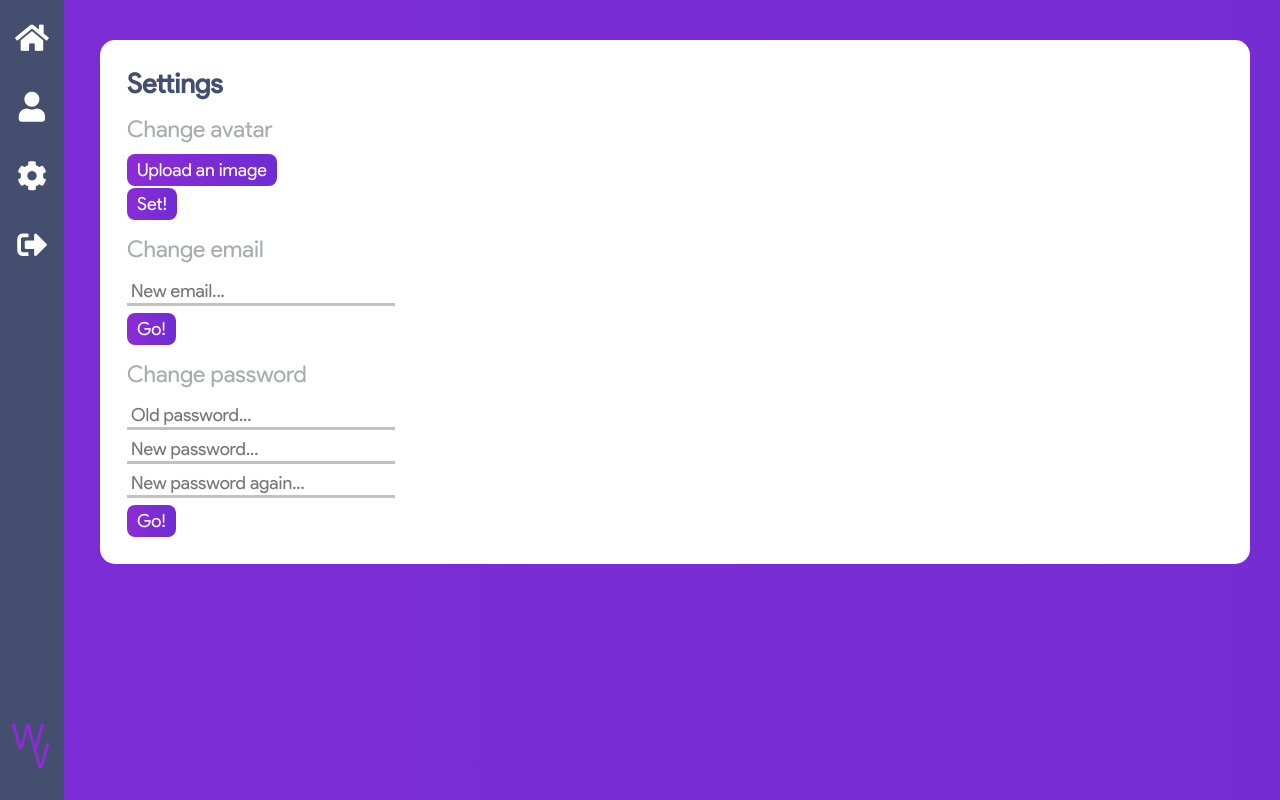
After one commit to MartonDev/WordVersus, a PHP site: page /dashboard/settings.php in a window 1280 px wide. The commit adds this page. Run offline with PHP 8.4, Linux system fonts and the light colour scheme; some libraries are stand-ins or nearby versions.

Commit message:
Custom file inputs, uploaded image preview

```diff
--- a/assets/css/dashboard.css
+++ b/assets/css/dashboard.css
@@ -171,11 +171,135 @@
 
 }
 
+.main .table {
+
+  padding: 20px;
+  border-radius: 8px;
+  background-color: #a9abacb8;
+  width: 60%;
+
+}
+
+.main .table .stats {
+
+  border-collapse: collapse;
+  width: 100%;
+
+}
+
+.main .table .stats tr {
+
+  color: #444f70;
+
+}
+
+.main .table .stats .value {
+
+  color: #8C2CD6;
+
+}
+
+.text-input {
+
+  outline: none;
+  border: none;
+  border-bottom: 3px solid #a9abacb8;
+  font-family: ProductSans;
+  font-weight: 200;
+  font-size: 18px;
+  padding-left: 4px;
+  color: grey;
+  margin-top: 7px;
+  display: block;
+  -webkit-transition: border-color 0.16s linear;
+  -ms-transition: border-color 0.16s linear;
+  transition: border-color 0.16s linear;
+
+}
+
+.text-input:focus {
+
+  border-color: #a9abac;
+  -webkit-transition: border-color 0.16s linear;
+  -ms-transition: border-color 0.16s linear;
+  transition: border-color 0.16s linear;
+
+}
+
+.submit-button {
+
+  outline: none;
+  border: none;
+  background: linear-gradient(270deg, #6f2cd3, #8c2cd6);
+  color: #fff;
+  font-family: ProductSans;
+  font-weight: 200;
+  font-size: 18px;
+  padding: 5px 10px 5px 10px;
+  border-radius: 8px;
+  cursor: pointer;
+  margin-top: 7px;
+  display: block;
+
+}
+
+.fileContainer {
+
+  overflow: hidden;
+  position: relative;
+  background: linear-gradient(270deg, #6f2cd3, #8c2cd6);
+  color: #fff;
+  font-family: ProductSans;
+  font-weight: 200;
+  font-size: 18px;
+  padding: 5px 10px 5px 10px;
+  border-radius: 8px;
+  cursor: pointer;
+  margin-top: 7px;
+
+}
+
+.fileContainer input[type=file] {
+
+  cursor: inherit;
+  display: block;
+  filter: alpha(opacity=0);
+  min-height: 100%;
+  min-width: 100%;
+  opacity: 0;
+  position: absolute;
+  right: 0;
+  text-align: right;
+  top: 0;
+
+}
+
+.imageElement {
+
+  width: 50px;
+  height: 50px;
+  display: block;
+  margin-top: 12px;
+
+}
+
 @media screen and (max-width: 790px) {
+
+  .dashboard .container .main {
+
+    max-height: 74vh;
+
+  }
 
   .dashboard .container .main .game-menu {
 
     width: 100%;
+
+  }
+
+  .main .table {
+
+    width: 80%;
 
   }
 
--- a/assets/inc/header.inc.php
+++ b/assets/inc/header.inc.php
@@ -39,6 +39,8 @@
     <meta name="msapplication-TileColor" content="#ffffff">
     <meta name="description" content="<?php echo SITE_DESCRIPTION ?>">
 
+    <?php echo "<!--Website made by Marton. Copyright (c) " . date("Y") . "-->"; ?>
+
   </head>
 
   <body onload="loadBody()">
--- a/assets/js/main.js
+++ b/assets/js/main.js
@@ -1,9 +1,44 @@
+var fileInputs = document.getElementsByClassName("fileinput");
+var fileTexts = document.getElementsByClassName("fileText");
+var imageElements = document.getElementsByClassName("imageElement");
+
 function loadBody() {
 
+  //loading animation
   var timeout = setTimeout(endAnimation, 1500);
   var loadingContainer = document.getElementById("loadingContainer");
   loadingContainer.style.width = "100%";
+
+  //author
   console.log("Welcome! Site made by Marton");
+
+  //file input style fiexes and file input previews
+  for(var i = 0; i < fileInputs.length; i++) {
+
+    var input = fileInputs[i];
+    var text = fileTexts[i];
+    var imageElement = imageElements[i];
+
+    imageElement.style.display = "none";
+
+    input.onchange = function() {
+
+      if(input.value.split('\\').pop() != "") {
+
+        text.innerHTML = "New profile picture will be: " + input.value.split('\\').pop();
+        imageElement.style.display = "block";
+        readImage(input, imageElement);
+
+      }else {
+
+        imageElement.style.display = "none";
+        text.innerHTML = "Upload an image";
+
+      }
+
+    };
+
+  }
 
 }
 
@@ -31,3 +66,22 @@ function openNav() {
   }
 
 }
+
+function readImage(input, imageElement) {
+
+  if (input.files && input.files[0]) {
+
+    var reader = new FileReader();
+
+    reader.onload = function(e) {
+
+      $(imageElement).attr('src', e.target.result);
+      $(imageElement).attr('alt', input.value.split('\\').pop());
+
+    }
+
+    reader.readAsDataURL(input.files[0]);
+
+  }
+
+}
--- /dev/null
+++ b/dashboard/settings.php
@@ -0,0 +1,72 @@
+<?php
+
+  $page = "Dashboard";
+
+  require '../assets/inc/header.inc.php';
+
+ ?>
+
+ <div class="dashboard">
+
+   <div class="sidenav">
+
+     <div class="menu">
+
+       <a href="index.php"><i class="fas fa-home"></i></a>
+       <a href="profile.php"><i class="fas fa-user"></i></a>
+       <a href="settings.php"><i class="fas fa-cog"></i></a>
+       <a href="?logout=1"><i class="fas fa-sign-out-alt"></i></a>
+
+       <img class="logo" src="../assets/img/icon.png" />
+
+     </div>
+
+   </div>
+
+   <div class="container">
+
+     <div class="main">
+
+       <h1 class="title">Settings</h1>
+
+       <h1>Change avatar</h1>
+
+       <form action="" method="post">
+
+         <label class="fileContainer"><span class="fileText">Upload an image</span><input class="fileinput" type="file" accept=".png, .jpg, .jpeg, .gif" required /></label>
+         <img src="../assets/img/loading.gif" class="imageElement" />
+         <input class="submit-button" type="submit" value="Set!" />
+
+       </form>
+
+       <h1>Change email</h1>
+
+       <form action="" method="post">
+
+         <input class="text-input" type="email" placeholder="New email..." required />
+         <input class="submit-button" type="submit" value="Go!" />
+
+       </form>
+
+       <h1>Change password</h1>
+
+       <form action="" method="post">
+
+         <input class="text-input" type="password" placeholder="Old password..." required />
+         <input class="text-input" type="password" placeholder="New password..." required />
+         <input class="text-input" type="password" placeholder="New password again..." required />
+         <input class="submit-button" type="submit" value="Go!" />
+
+       </form>
+
+     </div>
+
+   </div>
+
+ </div>
+
+<?php
+
+  require '../assets/inc/footer.inc.php';
+
+ ?>
```
Also changed, not shown: dashboard/profile.php (+33 -0 lines), assets/img/loading.gif (added).
